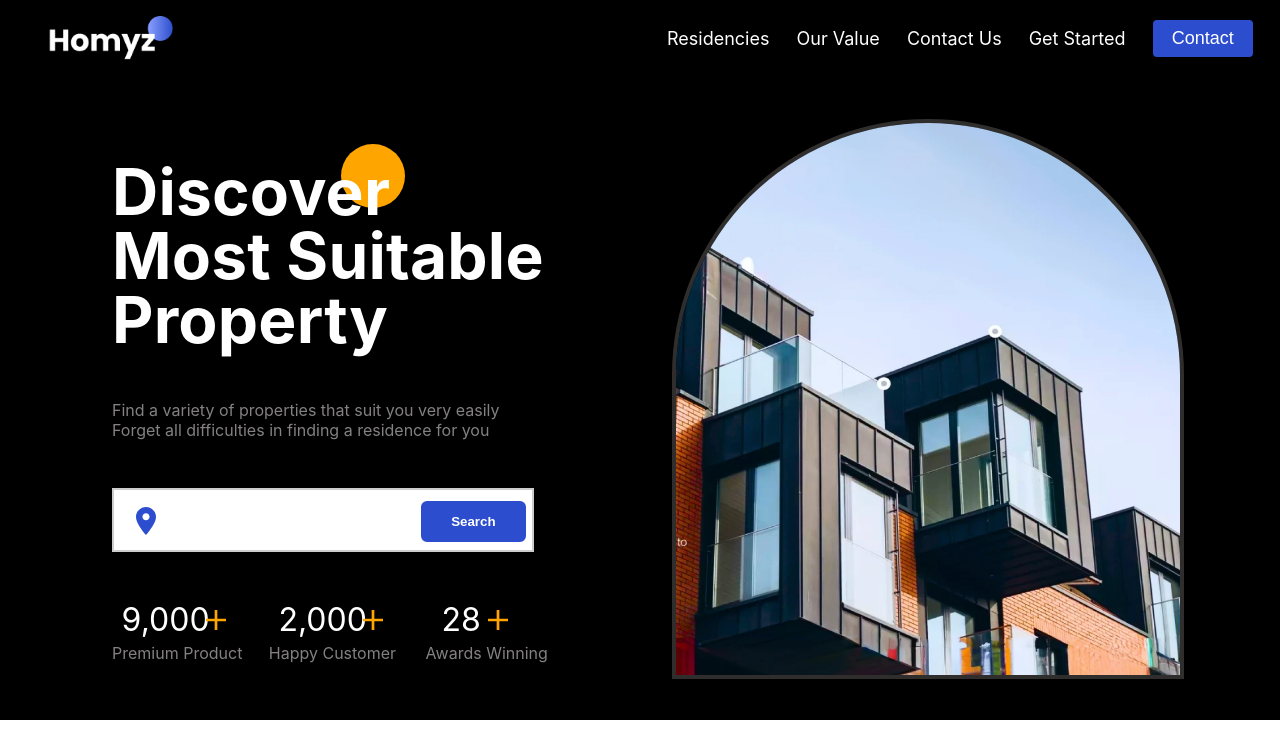
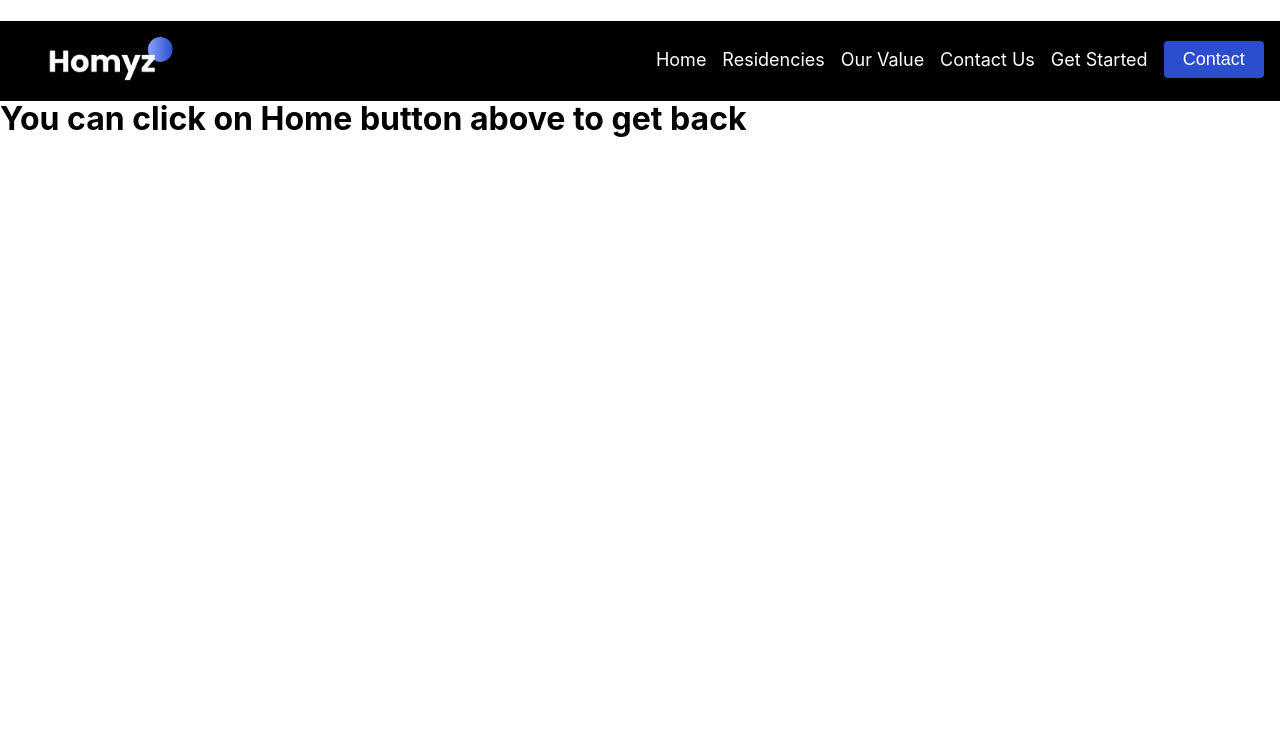
Before and after one commit to gauravgautam00/Real-Estate, a React (Create React App) app: page /rest in a window 1280 px wide. Shown: the top 747 px of the page. Built offline with nearby package versions, Linux system fonts and the light colour scheme.

Commit message:
added react-router configuration

```diff
--- a/package.json
+++ b/package.json
@@ -9,12 +9,13 @@
     "framer-motion": "^10.12.21",
     "react": "^18.2.0",
     "react-dom": "^18.2.0",
+    "react-router-dom": "^6.14.2",
     "react-scripts": "5.0.1",
     "swiper": "^10.0.4",
     "web-vitals": "^2.1.4",
     "yarn": "^1.22.19"
   },
-   "scripts": {
+  "scripts": {
     "start": "react-scripts start",
     "build": "react-scripts build",
     "test": "react-scripts test",
--- a/src/Components/App.js
+++ b/src/Components/App.js
@@ -1,14 +1,8 @@
 // import '..Components/';
-import Header from "./Header"
-import FrontPage from  "./Front_Page"
-import Brand from "./Brand"
-import Residencies from "./Residencies"
-import Values from "./Values"
-import Contact from "./Contact"
-import Subscribe from "./Subscribe"
-import Footer from "./Footer"
 
-
+import Restaurant from "./Restaurant"
+import { Routes, Route } from "react-router-dom"
+import Starting from "./Starting"
 
 
 function App() {
@@ -16,15 +10,12 @@ function App() {
 
     <div style={{width:"100%" , boxSizing: "border-box"}}>
 
-    <Header/>
-<FrontPage/>
-<Brand/>
-<Residencies/>
-<Values/>
-<Contact/>
-<Subscribe/>
-<Footer/>
+  <Routes>
+    <Route path="/" element={ <Starting/>} />
 
+    <Route path="/rest"  element={ <Restaurant/> }/>
+<Route path="*" element={<div>404 Page not found</div>}/>
+</Routes>
 
 
 
--- a/src/Components/Header.jsx
+++ b/src/Components/Header.jsx
@@ -1,10 +1,11 @@
-import React,{useRef} from 'react'
+import React,{useRef } from 'react'
 // import image from
+import {NavLink} from "react-router-dom"
 import {motion} from "framer-motion"
 
 
 
-const Header = () => {
+const Header = (props) => {
  console.log(10);
   const resicontainer=useRef(null);
   if(resicontainer.current){
@@ -110,6 +111,10 @@ var val=690;
 <div ><img id="logo" src="../Images/logo.png" /></div>
 <div id="navbar">
 
+
+<div className="font-larger"   > <NavLink to={props.path}  style={{cursor:"pointer" , textDecoration:"none" ,color:"white"}}
+>{props.name}</NavLink></div>
+
 <div ref={resicontainer} className="font-larger" id="residencies" style={{cursor:"pointer"}}  >Residencies</div>
 <div ref={valcontainer} className="font-larger" id="Our Value"  style={{cursor:"pointer"}}>Our Value</div>
 <div ref={contcontainer} className="font-larger" id="Contact Us"  style={{cursor:"pointer"}}>Contact Us</div>
--- /dev/null
+++ b/src/Components/Restaurant.jsx
@@ -0,0 +1,24 @@
+import React  from 'react'
+import {NavLink} from "react-router-dom"
+import Header from './Header';
+
+
+
+const Restaurant = () => {
+  console.log(10);
+
+  return (
+
+
+    <div>
+      <Header
+      name="Home"
+      path="/"
+      />
+      {/* <button ><NavLink to="/" >Home</NavLink> </button> */}
+      <h1>This is just a cheking page for the react-router dom . simply i am just playing with the SPA<br/> You can click on Home button above to get back</h1>
+    </div>
+  )
+}
+
+export default Restaurant
--- /dev/null
+++ b/src/Components/Starting.jsx
@@ -0,0 +1,36 @@
+import React from 'react'
+import Header from "./Header"
+import FrontPage from  "./Front_Page"
+import Brand from "./Brand"
+import Residencies from "./Residencies"
+import Values from "./Values"
+import Contact from "./Contact"
+import Subscribe from "./Subscribe"
+import Footer from "./Footer"
+
+
+const Starting = () => {
+  return (
+    <div>
+
+<Header
+name="Restaurant"
+path="rest"
+/>
+<FrontPage/>
+      <Brand/>
+<Residencies/>
+<Values/>
+<Contact/>
+<Subscribe/>
+<Footer/>
+
+
+
+
+
+    </div>
+  )
+}
+
+export default Starting
--- a/src/index.css
+++ b/src/index.css
@@ -18,6 +18,9 @@ code {
     monospace;
 }
 
+.active{
+  color:blue;
+}
 
 
 /* Header */
```
Also changed, not shown: src/index.js (+6 -2 lines), 1 other file (tests, documents, lock files or other folders).
